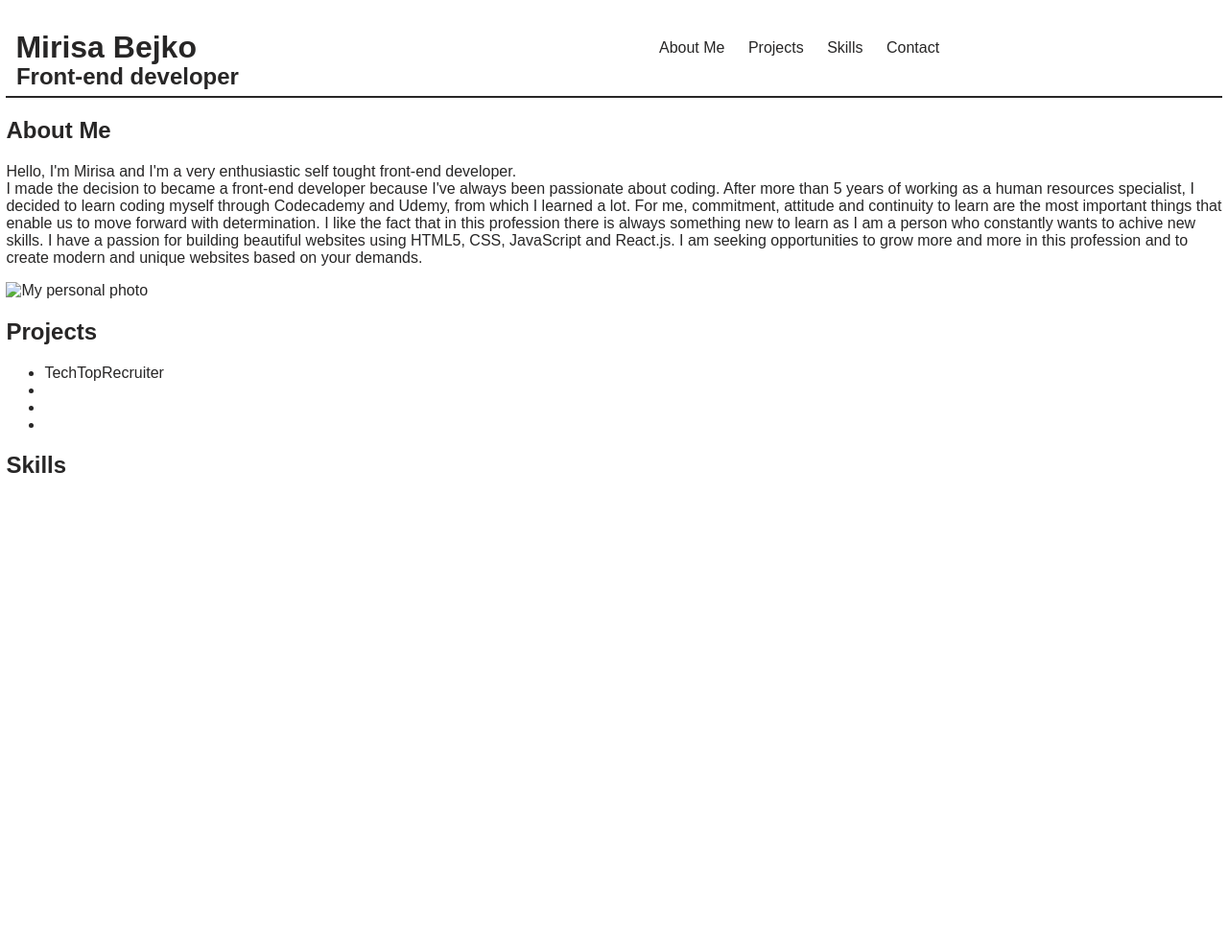
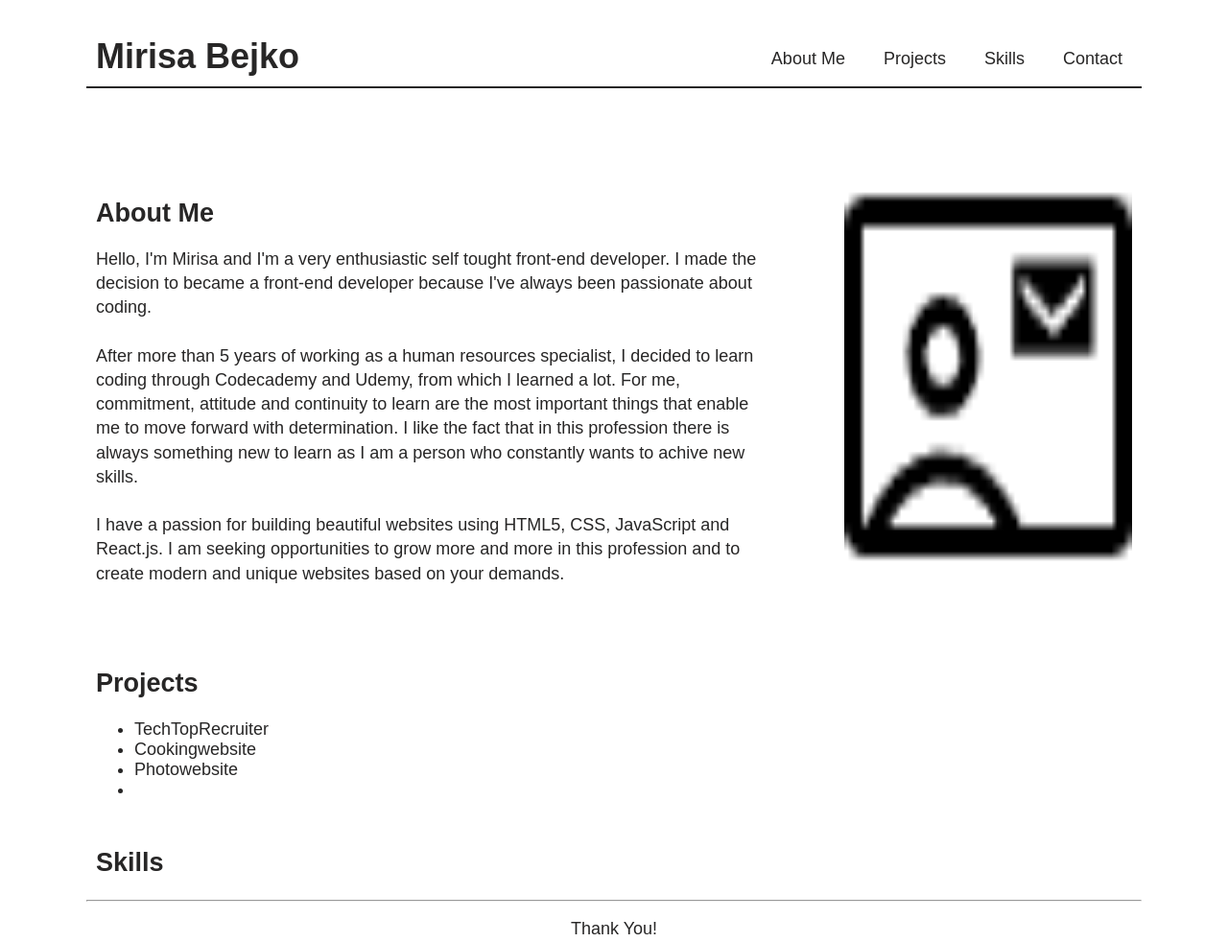
Before and after one commit to Mirismht/Portofolio, a plain HTML site: page mirisabejko.html in a window 1280 px wide. Shown: the whole page at 96% size. Before the commit the page ends 800 px from the top, so only its background shows below. Drawn offline with Linux system fonts and the light colour scheme.

Commit message:
updating

```diff
--- a/contact.html
+++ b/contact.html
@@ -8,7 +8,7 @@
     <meta http-equiv="author" content="Mirisa Bejko"/>
     <title>Mirisa Bejko Portofolio</title>
     <link rel="stylesheet" href="style.css" type="text/css">
-    <link rel="icon" type="icon" href="favicon-32x32.png">
+    <link rel="icon" type="icon" href="images/favicon-32x32.png">
 </head>
 <body>
     <header>
@@ -28,9 +28,9 @@
                 <address>
                     <p>Have an interesting project? I would love to hear about it!</p>
                     <div class="contact-icon">
-                        <a href="mailto:mirisabejko@outlook.com"><img src="email.png" alt=""></a>
-                        <a href="linkedin.com/in/mirisa-b-9027bb103"><img src="linkedin.png"></a>
-                        <a href="https://github.com/Mirismht"><img src="github.png" alt="my GitHub profile"></a>
+                        <a href="mailto:mirisabejko@outlook.com"><img src="images/email.png" alt=""></a>
+                        <a href="linkedin.com/in/mirisa-b-9027bb103"><img src="images/linkedin.png"></a>
+                        <a href="https://github.com/Mirismht"><img src="images/github.png" alt="my GitHub profile"></a>
                     </div>
                 </address>
             </div>
--- a/mirisabejko.html
+++ b/mirisabejko.html
@@ -8,13 +8,12 @@
     <meta http-equiv="author" content="Mirisa Bejko"/>
     <title>Mirisa Bejko Portofolio</title>
     <link rel="stylesheet" href="style.css" type="text/css">
-    <link rel="icon" type="icon" href="favicon-32x32.png">
+    <link rel="icon" type="icon" href="images/favicon-32x32.png">
 </head>
  <body>
  <header>
     <div class="navbar">
-        <h1>Mirisa Bejko</h1>
-        <h2>Front-end developer</h2>
+        <h1 class="logo">Mirisa Bejko</h1>
         <ul>
         <li ><a href="#About Me">About Me</a></li>
         <li><a href="#Projects">Projects</a></li>
@@ -23,28 +22,35 @@
         </ul>
     </div>
 </header>
+<main>
     <div class="container">
         <div id="About Me" class="aboutme">
             <h2>About Me</h2>
-            <p>Hello, I'm Mirisa and I'm a very enthusiastic self tought front-end developer.<br>
-            I made the decision to became a front-end developer because I've always been passionate about coding.
-            After more than 5 years of working as a human resources specialist, I decided to learn coding myself through Codecademy and Udemy, from which I learned a lot.
-            For me, commitment, attitude and continuity to learn are the most important things that enable us to move forward with determination.
-            I like the fact that in this profession there is always something new to learn as I am a person who constantly wants to achive new skills.
+            <p>Hello, I'm Mirisa and I'm a very enthusiastic self tought front-end developer.
+            I made the decision to became a front-end developer because I've always been
+            passionate about coding.
+            <br><br>
+            After more than 5 years of working as a human resources specialist,
+            I decided to learn coding through Codecademy and Udemy, from which I learned a lot.
+            For me, commitment, attitude and continuity to learn are the most important things that
+            enable me to move forward with determination. I like the fact that in this profession there is
+            always something new to learn as I am a person who constantly wants to achive new skills.
+            <br><br>
             I have a passion for building beautiful websites using HTML5, CSS, JavaScript and React.js.
-            I am seeking opportunities to grow more and more in this profession and to create modern and unique websites based on your demands.</p>
+            I am seeking opportunities to grow more and more in this profession and to create
+            modern and unique websites based on your demands.</p>
         </div>
         <div class="myphoto">
-            <img src="#" alt="My personal photo">
+            <img src="images/contact_mail_FILL0_wght400_GRAD0_opsz48.png" alt="My personal photo">
         </div>
     </div>
     <section>
-        <div id="Projects" class="projects"></div>
+        <div id="Projects" class="projects">
             <h2>Projects</h2>
             <ul>
                 <li>TechTopRecruiter</li>
-                <li></li>
-                <li></li>
+                <li>Cookingwebsite</li>
+                <li>Photowebsite</li>
                 <li></li>
             </ul>
 
@@ -53,8 +59,10 @@
             <h2>Skills</h2>
         </div>
     </section>
-
-
-
+</main>
+     <hr />
+     <footer>
+     <p>Thank You!</p>
+     </footer>
  </body>
 </html>
--- a/style.css
+++ b/style.css
@@ -1,45 +1,141 @@
 body {
-    font-size: 16px;
+    font-size: 18px;
     font-family: Arial, Helvetica, sans-serif;
-    max-width: 99%;
+    width: 100%;
     color: rgb(39, 38, 38);
     margin: auto;
     padding: auto;
     overflow-x: hidden;
+    max-width: 1100px;
+    height: 100%;
+
 }
 
 /*HEADER*/
-header {
-    border-bottom: 2px solid;
-}
+
 
 .navbar {
     display: flex;
     align-items: center;
-    margin: 10px 10px;
+    justify-content: space-between;
+    height: 90px;
+    border-bottom: 2px solid;
+    align-items: flex-end;
+
 }
 
-.navbar h2 {
-    position: relative;
-    top: 30px;
-    right: 188px;
+.navbar ul{
+
+    display: flex;
+    list-style-type: none;
+    padding: 0;
+    margin-right: 0;
+    float: right;
+    text-align: center;
+
+
 }
 
-.navbar ul li a{
-    margin: 0;
+.navbar li a{
     padding: 0;
-    align-items: center;
+    margin:20px;
     text-decoration: none;
     color: rgb(39, 38, 38);
+
 }
 
-.navbar li  {
-    list-style-type: none;
-    display: inline;
-    padding: 10px;
-    flex-direction: row;
+.logo{
+    margin: 10px;
 }
 
-.navbar ul {
-    margin-left: 200px;
+
+/*MAIN*/
+
+main {
+    max-width: 100%;
+    margin-left: 10px;
+    margin-right: 10px;
 }
+
+main h2{
+    margin-top: 50px
+}
+
+
+.container {
+    margin-top: 50px;
+    display: flex;
+    max-width: 100%;
+    justify-content: space-between;
+    align-items: center;
+}
+
+.aboutme  {
+    width: 700px;
+   line-height: 1.4em;
+}
+
+.myphoto img{
+    width: 300px;
+    height: 500px;
+}
+
+
+
+/*FOOTER*/
+
+footer p {
+    text-align: center;
+
+}
+
+/*Responsive*/
+
+/*tablet*/
+@media screen and (min-width:768px)and(max-width:1023px){
+
+}
+
+/*smartphone*/
+@media screen and (max-width:767px){
+    .logo{
+        font-size: 1.5em;
+
+    }
+
+    .navbar ul {
+        font-size: 14px;
+        justify-content: flex-end;
+    }
+
+    .navbar li a{
+        margin: 5px
+    }
+
+    /*main*/
+
+    .container {
+        width: 100%;
+        display: flex;
+        margin: auto;
+        flex-wrap: wrap;
+    }
+
+    main h2 {
+        font-size: 1em;
+    }
+
+    main p{
+        font-size: 0.9em;
+        margin: auto;
+    }
+
+    .myphoto img{
+        margin: 20px 85px;
+        padding: 0;
+
+    }
+
+
+
+}
```
Also changed, not shown: images/contact_mail_FILL0_wght400_GRAD0_opsz48.png (renamed from contact_mail_FILL0_wght400_GRAD0_opsz48.png), images/email.png (renamed from email.png), images/favicon-32x32.png (renamed from favicon-32x32.png), images/github.png (renamed from github.png), images/linkedin.png (renamed from linkedin.png), images/skype.png (renamed from skype.png), images/whatsapp.png (renamed from whatsapp.png).
